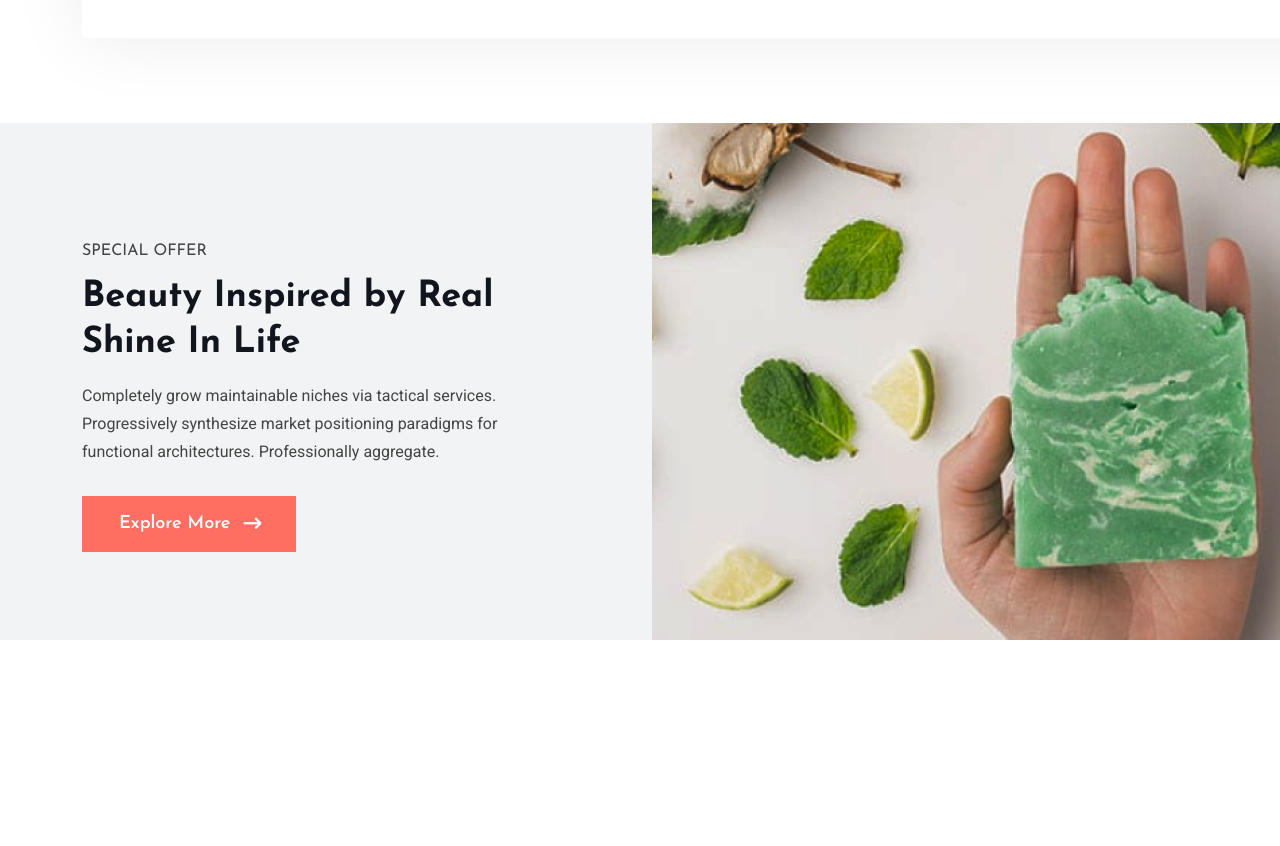
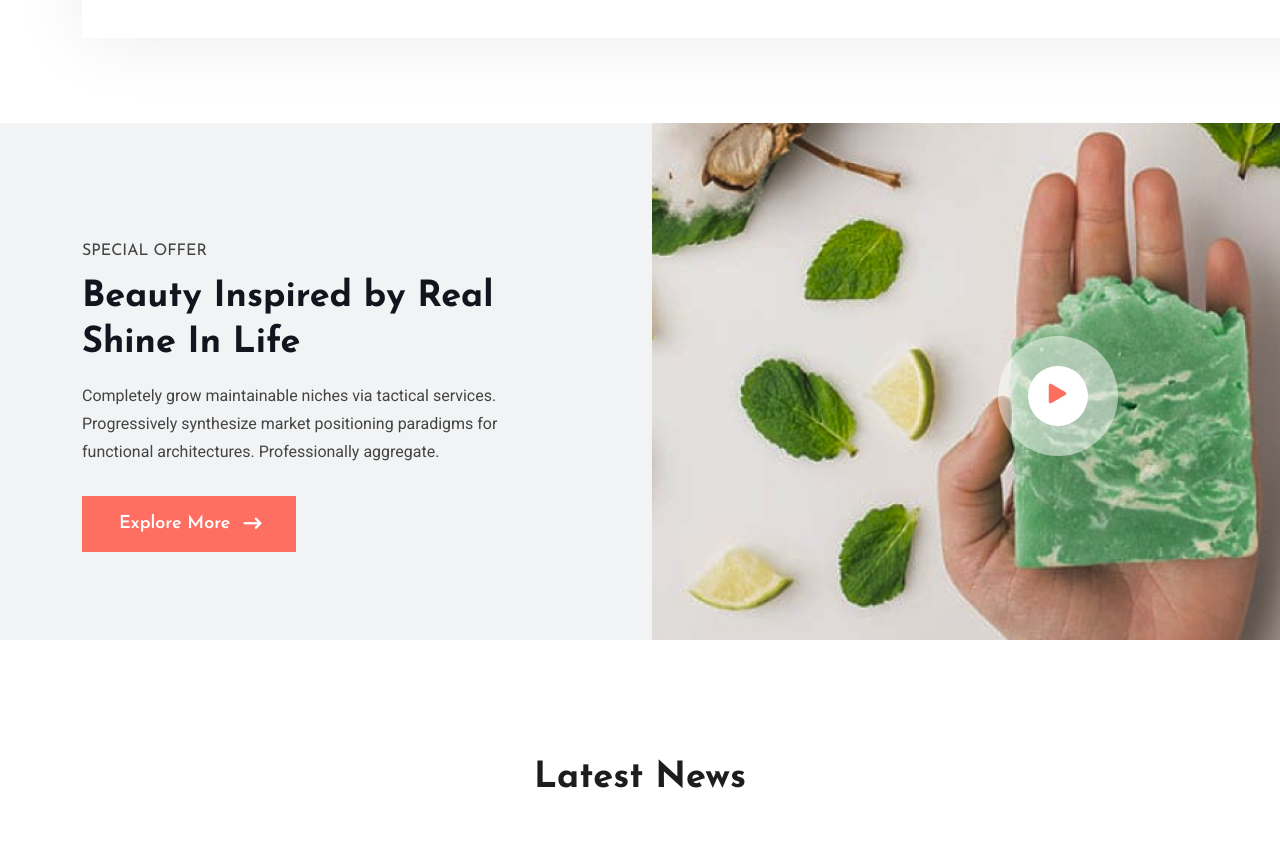
Before and after one commit to Rashedchy789/Aytor, a plain HTML site: page index.html in a window 1280 px wide. Shown: the part 4800-5646 px from the top of the page. Before the commit the page ends 5440 px from the top, so only its background shows below. Drawn offline with nearby package versions, Linux system fonts and the light colour scheme.

Commit message:
Add files via upload

```diff
--- a/CSS/responsive.css
+++ b/CSS/responsive.css
@@ -12,7 +12,6 @@
   #banner .banner_cnt h5 {
     font-size: 11px;
   }
-
   .button {
     background-color: var(--primaryColor);
     font-family: var(--secondaryFont);
--- a/CSS/style.css
+++ b/CSS/style.css
@@ -132,7 +132,6 @@ body {
   display: block;
   color: var(--secondaryColor);
 }
-
 /* nav ends here */
 
 /* banner */
@@ -168,7 +167,6 @@ body {
   line-height: 28px; /* 175% */
   margin-bottom: 30px;
 }
-
 /* #banner .banner_cnt {
   transform: translateY(80%);
   transition: 0.35s ease;
@@ -176,7 +174,6 @@ body {
 #banner .banner_cnt.slick-active .banner_cnt {
   transform: translateY(0%);
 } */
-
 #banner .bannerDots {
   position: absolute;
   bottom: 25%;
@@ -444,7 +441,6 @@ body {
 /* countdown ends here */
 
 /* best offer starts here  */
-
 #offer .text h5 {
   color: #444;
   font-family: var(--secondaryFont);
@@ -470,4 +466,51 @@ body {
 #offer .text .edit a {
   display: block;
 }
+#offer .video {
+  position: relative;
+}
+
+#offer .video .overlay a {
+  position: absolute;
+  top: 47%;
+  left: 68%;
+  font-size: 35px;
+  color: var(--primaryColor);
+  background-color: #fff;
+  width: 60px;
+  height: 60px;
+  text-align: center;
+  line-height: 60px;
+  border-radius: 50%;
+  z-index: 2;
+  display: block;
+}
+#offer .video .overlay a::before {
+  content: '';
+  width: 100%;
+  height: 100%;
+  position: absolute;
+  background-color: white;
+  top: 0;
+  left: 0;
+  border-radius: 50%;
+  z-index: -1;
+  transform: scale(1);
+  animation: btn 2s linear infinite forwards;
+}
+@keyframes btn {
+  0% {
+    transform: scale(1);
+  }
+  100% {
+    opacity: 0;
+    transform: scale(3);
+  }
+}
 /* best offer ends here  */
+
+/* latest news starts here */
+#news .edit {
+  padding: 115px 0 45px 0;
+}
+/* latest news ends here */
--- a/index.html
+++ b/index.html
@@ -889,16 +889,27 @@
               <div class="arrow"><i class="fa-solid fa-arrow-right-long"></i></div>
             </div>
           </div>
-
           <div class="video col-6">
             <img src="./images/offer.png" alt="">
+            <div class="overlay">
+              <a href="#"><i class="bi bi-play-fill"></i></a>
+            </div>
           </div>
         </div>
       </div>
-
     </div>
   </section>
   <!-- best offer ends here -->
+
+  <!-- latest news starts here -->
+  <section id="news">
+    <div class="container">
+      <div class="head">
+        <h2 class="heading edit">Latest News</h2>
+      </div>
+    </div>
+  </section>
+  <!-- latest news ends here -->
   <script src="./JS/jquery.js"></script>
   <script src="./JS/bootstrap.bundle.min.js"></script>
   <script src="./JS/slick.min.js"></script>
```
